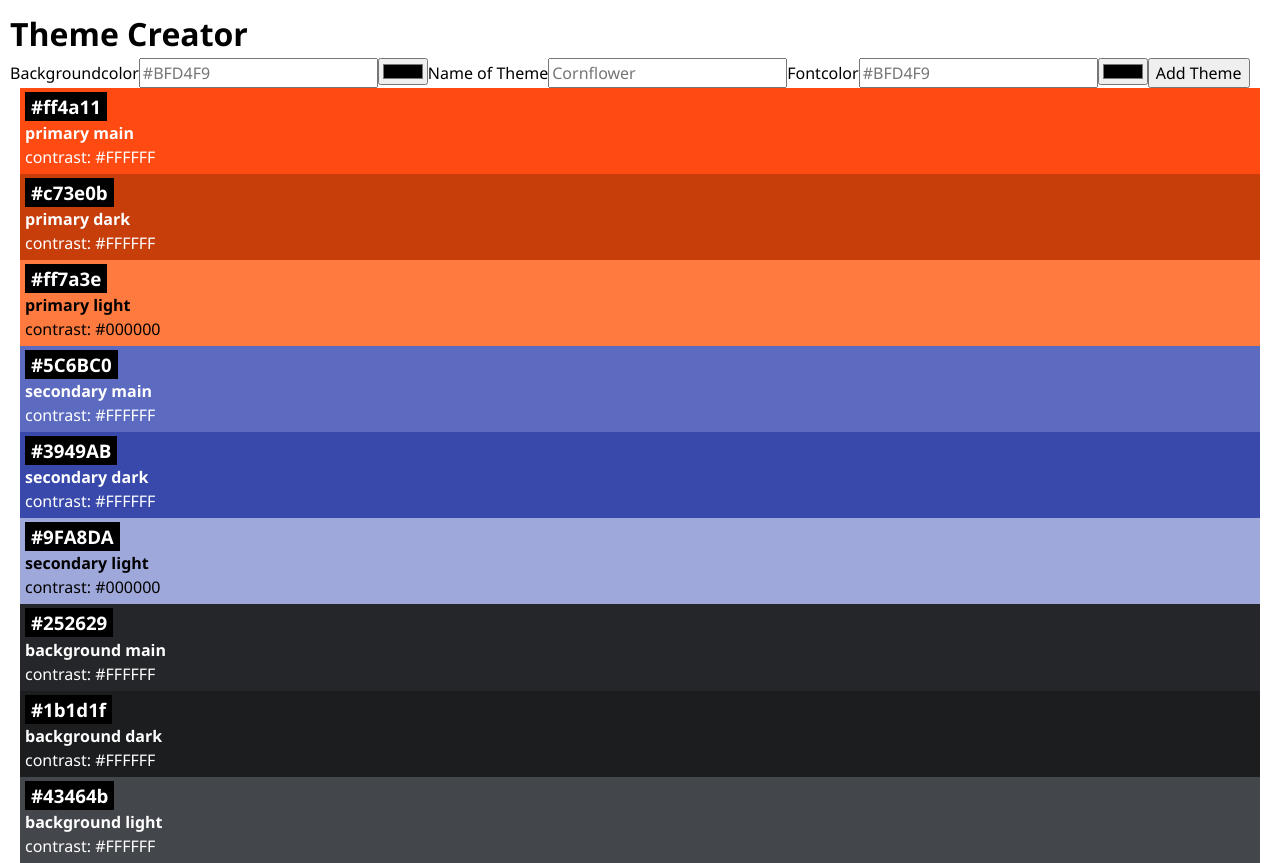
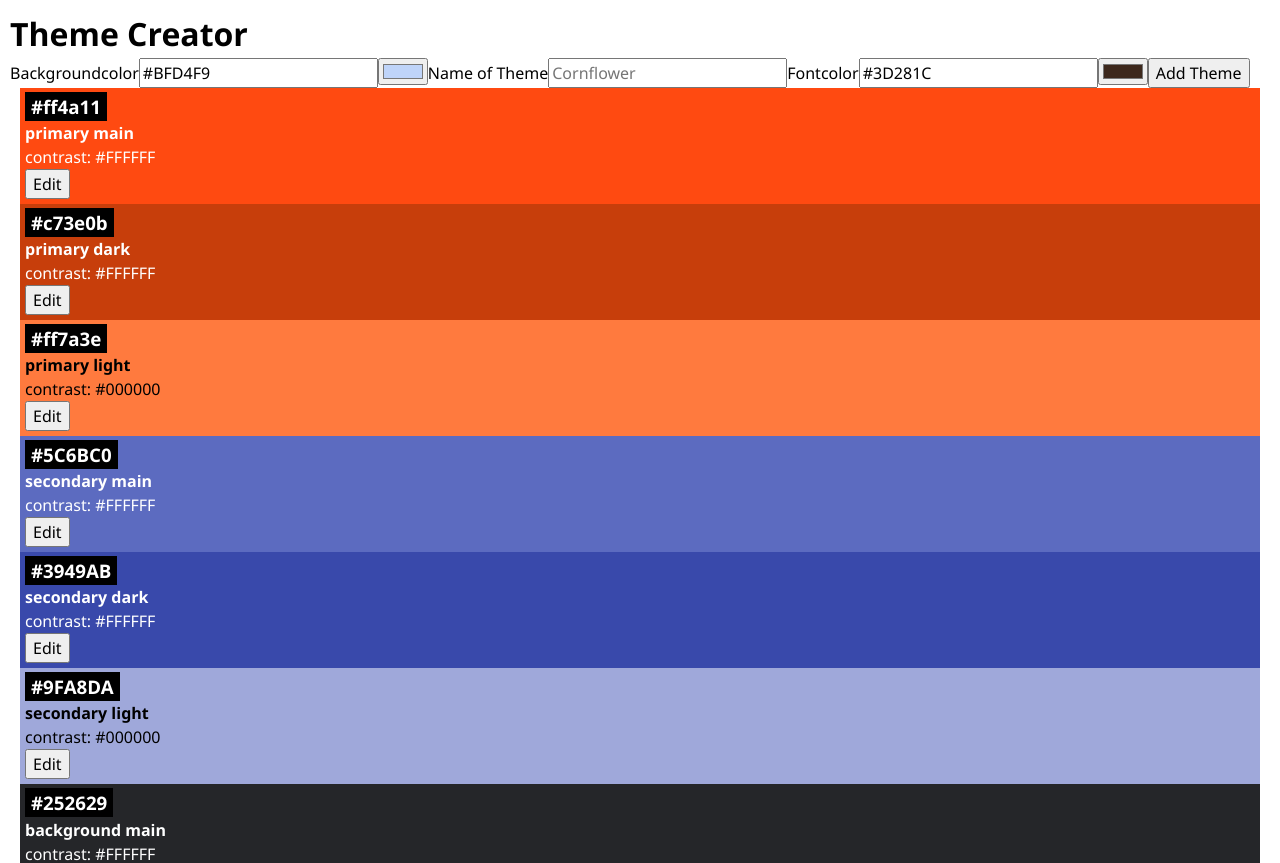
Before and after one commit to cathrinwullschleger/theme-creator, a React (Vite) app: page / in a window 1280 px wide. Shown: the top 863 px of the page. Built offline with nearby package versions, Linux system fonts and the light colour scheme.

Commit message:
edit button and inline edit in color card

```diff
--- a/src/App.jsx
+++ b/src/App.jsx
@@ -7,14 +7,40 @@ import ColorForm from "./Components/Color/ColorForm.jsx";
 function App() {
   // function handleAddcolor aber mit (data)
   const [role, setRole] = useState("");
-  const [hex, setHex] = useState("");
-  const [contrastText, setContrastText] = useState("");
+  const [hex, setHex] = useState("#BFD4F9");
+  const [contrastText, setContrastText] = useState("#3D281C");
 
   const [colors, setColors] = useState(initialColors);
+  const [editColor, setEditColor] = useState(null);
 
+  //nues Theme(Color hinzufügen)
   function handleAddColor(data) {
     console.log(data);
     setColors((prevColors) => [...prevColors, data]);
+  }
+
+  //function die durch den edit button (onClick) ausgelöst wird mit der idToEdit
+  //mit find das theme mit der id finden
+  //theme wird in einem extra state gespeichert (steuernob formular im edit modus ist)
+  // die restlichen Zeilen helfen die aktuellen werte anzuzeigen vom Theme
+  function handleEditColor(idToEdit) {
+    const colorToEdit = colors.find((color) => color.id === idToEdit);
+    setEditColor(colorToEdit);
+    setRole(colorToEdit.role);
+    setHex(colorToEdit.hex);
+    setContrastText(colorToEdit.contrastText);
+  }
+  // function die durch den update button onClick ausgelöst wird
+  //
+  function handleUpdateColor(updatedColor) {
+    const updatedColors = colors.map((color) => {
+      return color.id === updatedColor.id ? updatedColor : color;
+    });
+    setColors(updatedColors); //Farbliste akutalieren
+    setEditColor(null); // nicht mehr im Bearbeitungsmodus
+    setHex(""); // reset formular
+    setRole("");
+    setContrastText("");
   }
 
   return (
@@ -28,11 +54,24 @@ function App() {
         setHex={setHex}
         contrastText={contrastText}
         setContrastText={setContrastText}
+        editColor={null}
       />
 
-      {colors.map((color) => {
-        return <Color key={color.id} color={color} />;
-      })}
+      {colors.map((color) => (
+        <Color
+          key={color.id}
+          color={color}
+          handleEditColor={handleEditColor}
+          editColor={editColor}
+          onUpdateColor={handleUpdateColor}
+          role={role}
+          setRole={setRole}
+          hex={hex}
+          setHex={setHex}
+          contrastText={contrastText}
+          setContrastText={setContrastText}
+        />
+      ))}
     </>
   );
 }
--- a/src/Components/Color/Color.jsx
+++ b/src/Components/Color/Color.jsx
@@ -1,6 +1,20 @@
 import "./Color.css";
+import ColorInput from "./ColorInput";
 
-export default function Color({ color }) {
+export default function Color({
+  color,
+  handleEditColor,
+  editColor,
+  onUpdateColor,
+  role,
+  setRole,
+  hex,
+  setHex,
+  contrastText,
+  setContrastText,
+}) {
+  const isEditing = editColor?.id === color.id;
+
   return (
     <div
       className="color-card"
@@ -9,9 +23,56 @@ export default function Color({ color }) {
         color: color.contrastText,
       }}
     >
-      <h3 className="color-card-headline">{color.hex}</h3>
-      <h4>{color.role}</h4>
-      <p>contrast: {color.contrastText}</p>
+      {isEditing ? (
+        <form
+          onSubmit={(event) => {
+            event.preventDefault();
+            const updatedColor = {
+              id: color.id,
+              role,
+              hex,
+              contrastText,
+            };
+            onUpdateColor(updatedColor);
+          }}
+        >
+          <label htmlFor="hex">Backgroundcolor</label>
+          <ColorInput id="hex" name="hex" value={hex} onChange={setHex} />
+
+          <label htmlFor="role">Name of Theme</label>
+          <input
+            id="role"
+            name="role"
+            type="text"
+            value={role}
+            onChange={(event) => setRole(event.target.value)}
+          />
+
+          <label htmlFor="contrastText">Fontcolor</label>
+          <ColorInput
+            id="contrastText"
+            name="contrastText"
+            value={contrastText}
+            onChange={setContrastText}
+          />
+
+          <button type="submit">Update Theme</button>
+        </form>
+      ) : (
+        // normaler modus
+        <>
+          <h3 className="color-card-headline">{color.hex}</h3>
+          <h4>{color.role}</h4>
+          <p>contrast: {color.contrastText}</p>
+          <button
+            onClick={() => handleEditColor(color.id)}
+            type="button"
+            title="Edit"
+          >
+            Edit
+          </button>
+        </>
+      )}
     </div>
   );
 }
--- a/src/Components/Color/ColorForm.jsx
+++ b/src/Components/Color/ColorForm.jsx
@@ -2,28 +2,47 @@
 // 2. function handleAddColor (event)
 
 //import "./Colorform.css";
+import { useEffect } from "react";
 import ColorInput from "./ColorInput.jsx";
 import { uid } from "uid";
 
 export default function ColorForm({
   onAddColor, // function from parent to add color
+  onUpdateColor, // function
   hex,
   setHex,
   contrastText,
   setContrastText,
   role,
   setRole,
+  editColor,
 }) {
+  //Wenn editColor sich ändert, führe bitte diesen Code aus, um die Formularfelder zu aktualisieren. State bleibt synchron
+  useEffect(() => {
+    if (editColor) {
+      setRole(editColor.role);
+      setHex(editColor.hex);
+      setContrastText(editColor.contrastText);
+    }
+  }, [editColor, setRole, setHex, setContrastText]);
+
   function handleAddColor(event) {
     event.preventDefault();
 
     const formData = new FormData(event.target);
     const data = Object.fromEntries(formData);
-    data.id = uid();
+
     if (!data.role) {
       data.role = data.hex; //Fallback auf hex wert als Name/Role
     }
 
+    if (editColor) {
+      data.id = editColor.id;
+      onUpdateColor(data);
+    } else {
+      data.id = uid();
+      onAddColor(data);
+    }
     // const roleValue = event.target.role.value;
     // const hexValue = event.target.hex.value;
     // const contrastTextValue = event.target.contrastText.value;
@@ -31,9 +50,6 @@ export default function ColorForm({
     // setRole(roleValue);
     // setHex(hexValue);
     // setContrastText(contrastTextValue);
-
-    console.log(data);
-    onAddColor(data); // übergibt neues Theme an paren Komponente
 
     setHex(""); // reset formular
     setRole("");
@@ -66,7 +82,9 @@ export default function ColorForm({
           value={contrastText}
           onChange={setContrastText}
         ></ColorInput>
-        <button type="submit">Add Theme</button>
+        <button type="submit">
+          {editColor ? "Update THeme" : "Add Theme"}
+        </button>
       </form>
     </div>
   );
--- a/src/Components/Color/ColorInput.jsx
+++ b/src/Components/Color/ColorInput.jsx
@@ -1,6 +1,18 @@
+// //[User Input]
+//     ↓
+// [ColorInput.handleChange()]
+//     ↓
+// [ColorInput calls onChange(newValue)]
+//     ↓
+// [Parent component updates state via setState(newValue)]
+//     ↓
+// [React re-renders Parent & passes new state as prop to ColorInput]
+//     ↓
+// [ColorInput receives new value via props and updates UI]
+
 export default function ColorInput({ value, onChange, id, name }) {
   function handleChange(event) {
-    onChange(event.target.value);
+    onChange(event.target.value); // onChange aufrufen mit neuen werten
   }
 
   return (
@@ -10,7 +22,7 @@ export default function ColorInput({ value, onChange, id, name }) {
         id={id}
         name={name}
         value={value}
-        onChange={handleChange}
+        onChange={handleChange} // handleChange wird getriggert
         placeholder="#BFD4F9"
       />
       <input type="color" value={value} onChange={handleChange}></input>
```
